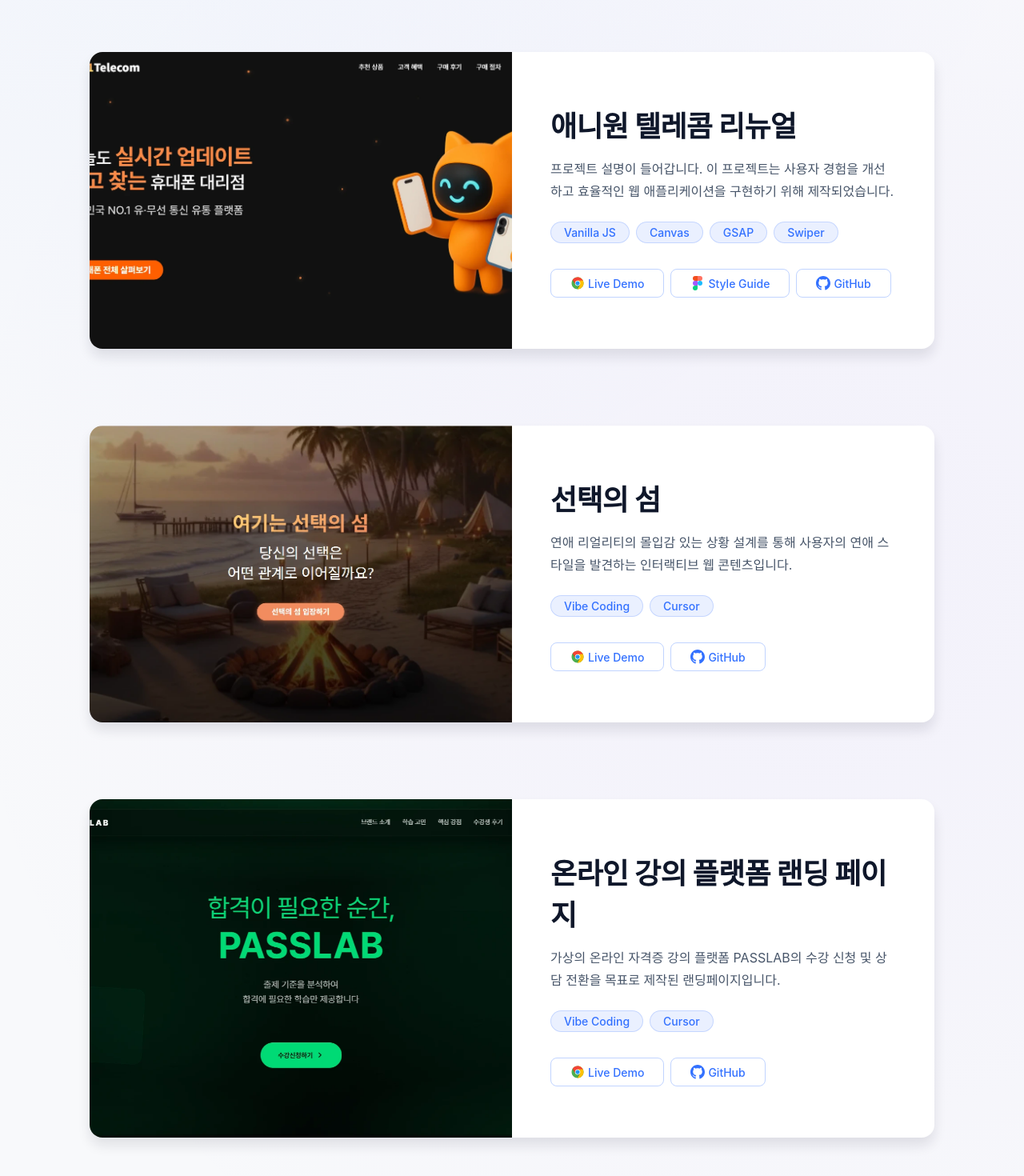
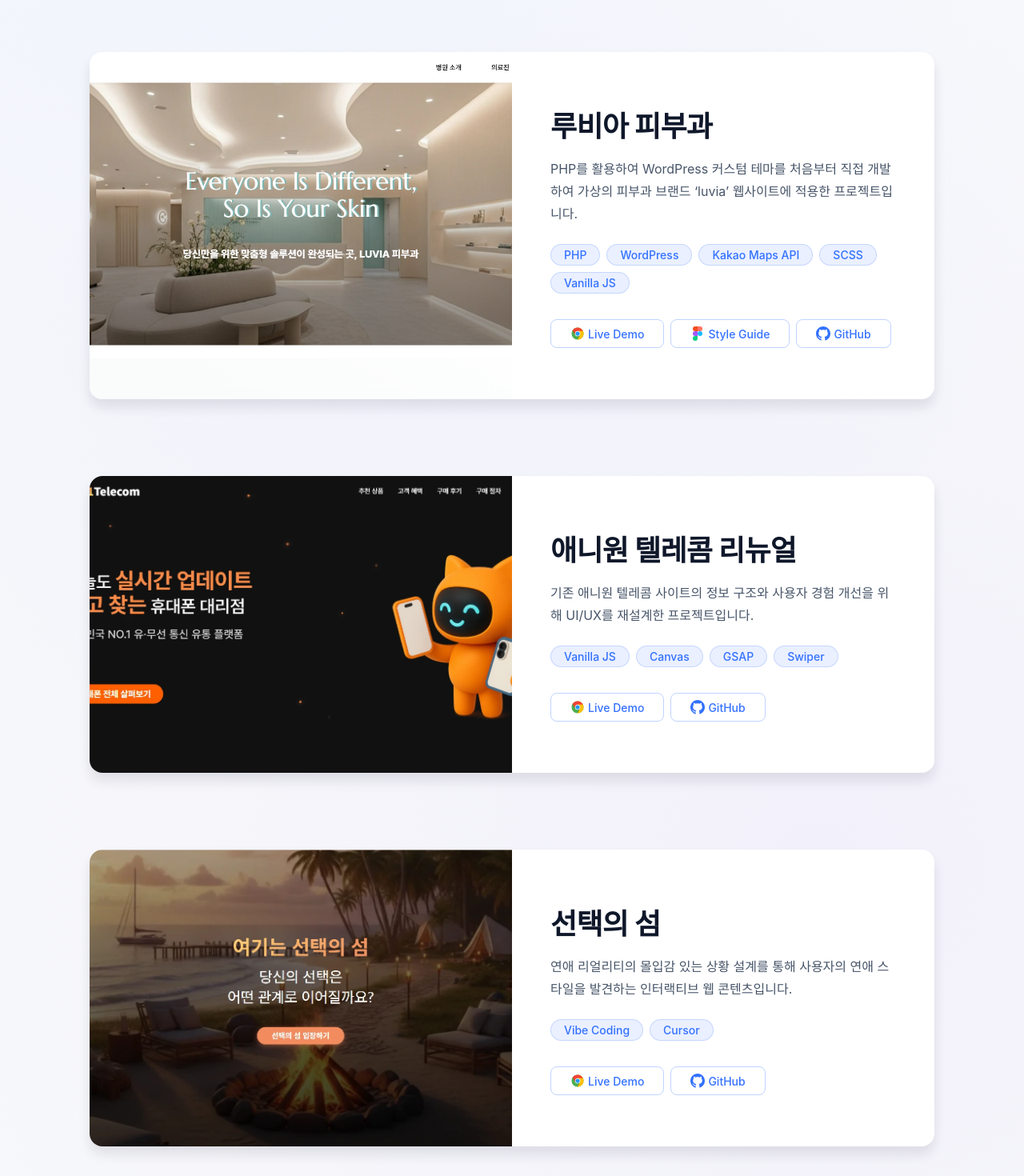
Before and after one commit to Bikyoung/Portfolio_Site, a React (Vite) app: page / in a window 1280 px wide. Shown: the part 3360-4830 px from the top of the page at 80% size. Built offline with nearby package versions, Linux system fonts and the light colour scheme; a web font is replaced by a local one.

Commit message:
feat: Add portfolio list to project section

```diff
--- a/src/sections/Project/ProjectSection.tsx
+++ b/src/sections/Project/ProjectSection.tsx
@@ -1,6 +1,7 @@
 import styles from './ProjectSection.module.scss'
 import coupangLiveImage from '@assets/images/coupang_live.webp'
 import genTeraBioImage from '@assets/images/GenTeraBio.webp'
+import luviaImage from '@assets/images/luvia.webp'
 import anyoneTelecomImage from '@assets/images/anyone_telecom.webp'
 import choiceIslandImage from '@assets/images/choice_island.webp'
 import passLabImage from '@assets/images/pass_lab.webp'
@@ -16,7 +17,7 @@
       id: 1,
       title: '쿠팡 라이브 리뉴얼',
       description: '쿠팡 라이브의 서비스 정체성과 강점을 시각화하고 사용자 맞춤형 구조와 인터랙티브 UI를 개선한 리뉴얼 프로젝트입니다.',
-      tags: ['Vanilla JS', 'Bootstrap', 'SCSS', 'GSAP', 'Swiper'],
+      tags: ['Bootstrap', 'SCSS', 'Vanilla JS', 'GSAP', 'Swiper'],
       githubUrl: 'https://github.com/Bikyoung/Coupang_Live',
       liveUrl: 'https://bk-coupang-live.netlify.app/',
       figmaUrl: 'https://www.figma.com/design/3rjKM26jNTCordLNSTf8Nk/%EC%BF%A0%ED%8C%A1-%EB%9D%BC%EC%9D%B4%EB%B8%8C?node-id=2433-266',
@@ -24,23 +25,32 @@
     {
       id: 2,
       title: '젠테라바이오',
-      description: '프로젝트 설명이 들어갑니다. 이 프로젝트는 사용자 경험을 개선하고 효율적인 웹 애플리케이션을 구현하기 위해 제작되었습니다.',
-      tags: ['JQuery', 'SCSS', 'GSAP', 'Swiper'],
+      description: '이상적인 세포치료 기업 ‘젠테라바이오’를 가상으로 설계하고, 해당 기업의 공식 홍보 웹사이트를 제작한 팀 프로젝트입니다.',
+      tags: ['SCSS', 'JQuery', 'GSAP', 'Swiper'],
       githubUrl: 'https://github.com/Bikyoung/GenTeraBio',
       liveUrl: 'https://genterabio.netlify.app/',
       figmaUrl: 'https://www.figma.com/design/huVAcqP7LV2gTgh7Prl7Pj/%EC%A0%90%ED%85%8C%EB%9D%BC%EB%B0%94%EC%9D%B4%EC%98%A4-4%EC%A1%B0?node-id=1363-4558&t=deT4bQ5qz0fbcew6-1',
     },
     {
       id: 3,
+      title: '루비아 피부과',
+      description: 'PHP를 활용하여 WordPress 커스텀 테마를 처음부터 직접 개발하여 가상의 피부과 브랜드 ‘luvia’ 웹사이트에 적용한 프로젝트입니다.',
+      tags: ['PHP', 'WordPress', 'Kakao Maps API', 'SCSS', 'Vanilla JS'],
+      githubUrl: 'https://github.com/Bikyoung/Luvia',
+      liveUrl: 'https://bkluvia.dothome.co.kr/',
+      figmaUrl: 'https://www.figma.com/design/HDSjF1nLUeqe3Yf19A81mC/LUVIA?node-id=0-1&t=xzinOUyvFghGDqHV-1',
+    },
+    {
+      id: 4,
       title: '애니원 텔레콤 리뉴얼',
-      description: '프로젝트 설명이 들어갑니다. 이 프로젝트는 사용자 경험을 개선하고 효율적인 웹 애플리케이션을 구현하기 위해 제작되었습니다.',
+      description: '기존 애니원 텔레콤 사이트의 정보 구조와 사용자 경험 개선을 위해 UI/UX를 재설계한 프로젝트입니다.',
       tags: ['Vanilla JS', 'Canvas', 'GSAP', 'Swiper'],
       githubUrl: 'https://github.com/Bikyoung/landing_page',
       liveUrl: 'https://bk-anyone-telecom.netlify.app/',
       figmaUrl: '#',
     },
     {
-      id: 4,
+      id: 5,
       title: '선택의 섬',
       description: '연애 리얼리티의 몰입감 있는 상황 설계를 통해 사용자의 연애 스타일을 발견하는 인터랙티브 웹 콘텐츠입니다.',
       tags: ['Vibe Coding', 'Cursor'],
@@ -48,7 +58,7 @@
       liveUrl: 'https://bk-choice-island.netlify.app/',
     },
     {
-      id: 5,
+      id: 6,
       title: '온라인 강의 플랫폼 랜딩 페이지',
       description: '가상의 온라인 자격증 강의 플랫폼 PASSLAB의 수강 신청 및 상담 전환을 목표로 제작된 랜딩페이지입니다.',
       tags: ['Vibe Coding', 'Cursor'],
@@ -84,17 +94,23 @@
                       />
                     ) : project.id === 3 ? (
                       <img
-                        src={anyoneTelecomImage}
+                        src={luviaImage}
                         alt={project.title}
                         className={styles.projectImg}
                       />
                     ) : project.id === 4 ? (
                       <img
+                        src={anyoneTelecomImage}
+                        alt={project.title}
+                        className={styles.projectImg}
+                      />
+                    ) : project.id === 5 ? (
+                      <img
                         src={choiceIslandImage}
                         alt={project.title}
                         className={styles.projectImg}
                       />
-                    ) : project.id === 5 ? (
+                    ) : project.id === 6 ? (
                       <img
                         src={passLabImage}
                         alt={project.title}
```
Also changed, not shown: src/assets/images/luvia.webp (added).
